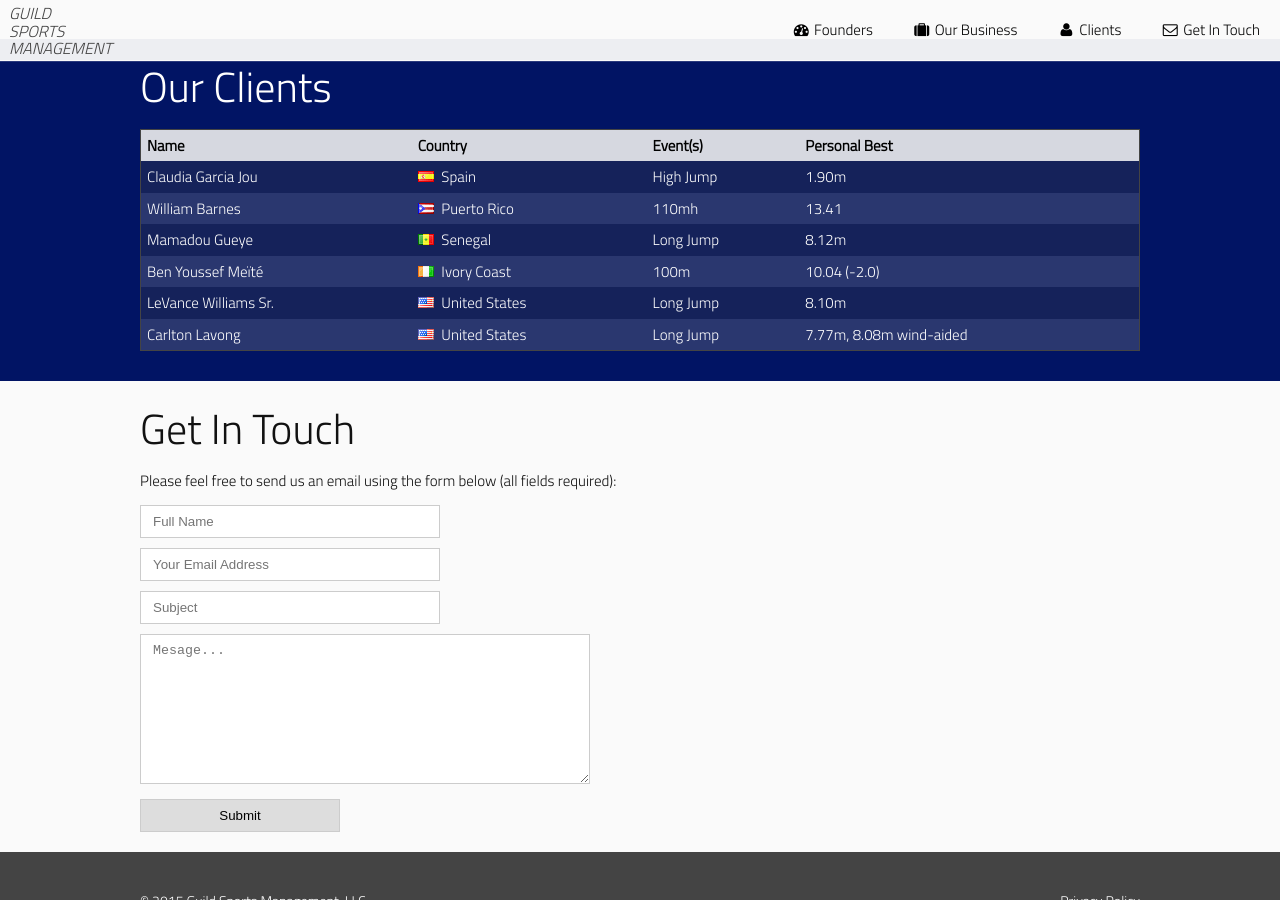
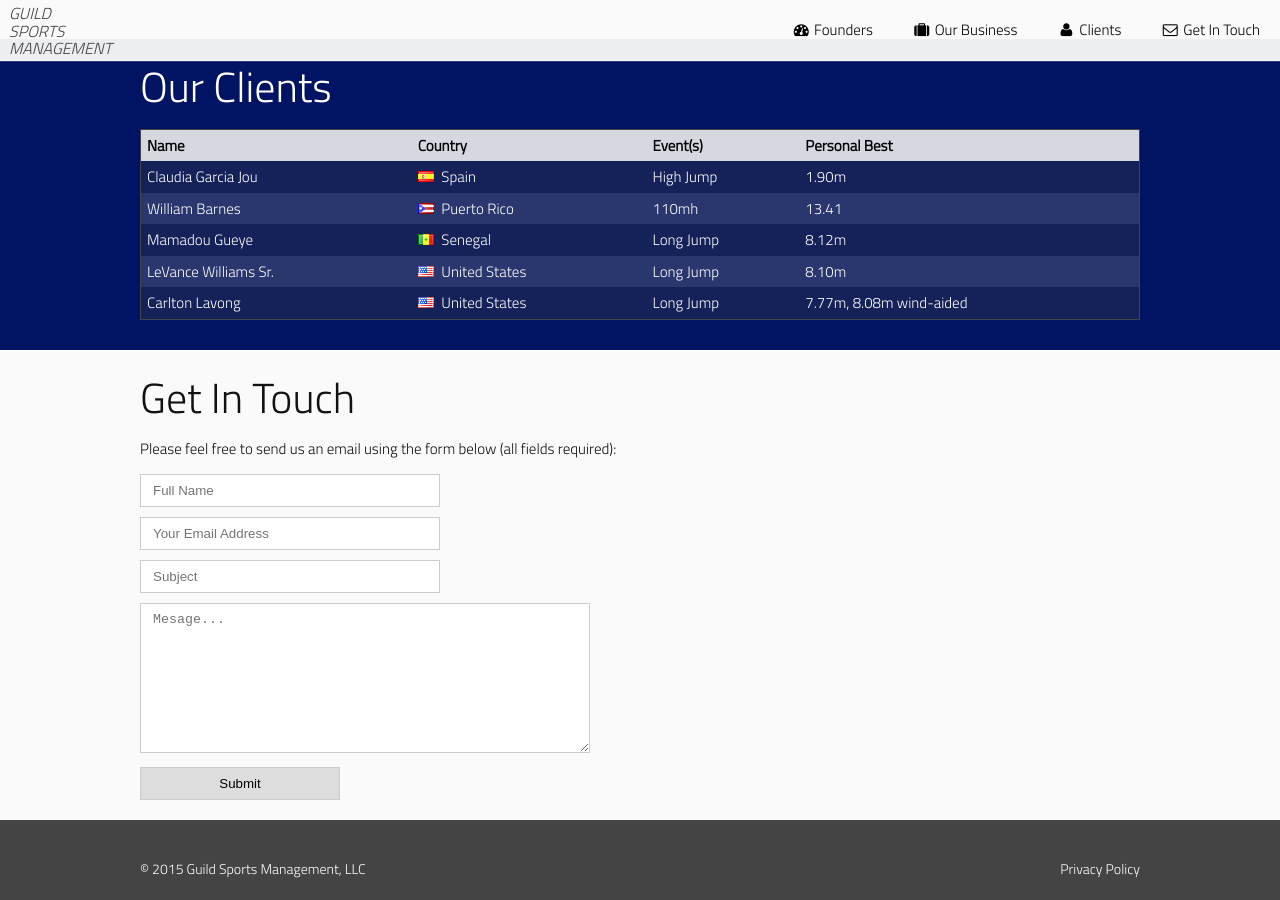
Before and after one commit to guildsports/guildsports.github.io, a Jekyll site: the page built from index.html, in a window 1280 px wide and 900 px high, scrolled down 1021 px. Built offline with Jekyll 4.4.1, drawn with Linux system fonts in a browser that asks for light colours.

Commit message:
Remove ben

```diff
--- a/_data/clients.yml
+++ b/_data/clients.yml
@@ -19,12 +19,6 @@
   events: Long Jump
   prs: 8.12m
   url_path: mamadou-gueye
-- name: Ben Youssef Meïté
-  country: Ivory Coast
-  flag: ci
-  events: 100m
-  prs: 10.04 (-2.0)
-  url_path: ben-youssef-meite
 - name: LeVance Williams Sr.
   country: United States
   flag: us
```
